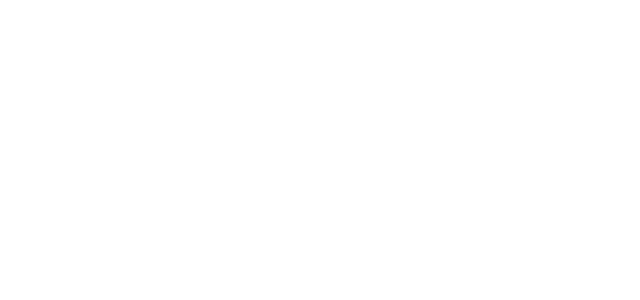
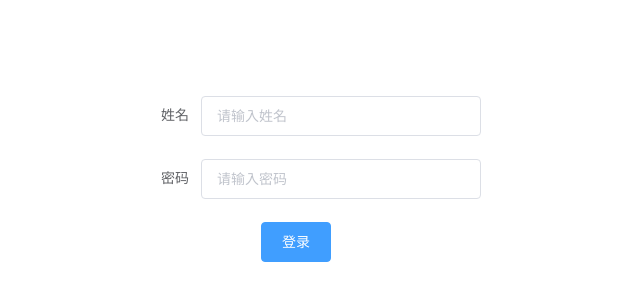
Before and after one commit to yuanbingbing/-, a Vue app: page /login in a window 1280 px wide. Shown: the part 72-372 px from the top of the page, without its empty margins (359-999 px from the left). Built offline with nearby package versions, Linux system fonts and the light colour scheme.

Commit message:
登录页面基本完毕

```diff
--- /dev/null
+++ b/src/components/login/login.vue
@@ -0,0 +1,99 @@
+<template>
+  <el-container id="inputLogin" size="mini">
+    <el-form :model="form"  ref="form" :rules="rules2"   id="froms" label-position="right" label-width="180px" status-icon>
+      <el-form-item label="姓名" label-width="120px" prop="name">
+        <el-input type="text" v-model="form.name" style="width: 280px;" placeholder="请输入姓名" auto-complete="off"></el-input>
+      </el-form-item>
+      <el-form-item label="密码" label-width="120px" prop="pass">
+        <el-input type="password" v-model="form.pass" style="width: 280px;" placeholder="请输入密码"></el-input>
+      </el-form-item>
+      <el-form-item>
+        <el-button type="primary" v-on:click="submitForm()">登录</el-button>
+      </el-form-item>
+    </el-form>
+  </el-container>
+</template>
+<script>
+export default{
+  data () {
+    // 定义验证姓名的方法
+    var validateName = (rulus, value, callback) => {
+      // 判断value是否为空
+      if (!value) {
+        return callback(new Error('姓名不能为空'))
+      }
+      // 判断输入的是否为汉字
+      // 定义判断汉字的正则表达式
+      var han = /[\u4e00-\u9fa5]{2,4}/
+      var hans = han.test(value)
+      if (!hans) {
+        callback(new Error('请输入正确的姓名'))
+        this.tName = false
+      } else {
+        callback()
+        // 姓名验证通过之后将标记改为true
+        this.tName = true
+      }
+    }
+    // 定义验证密码的函数
+    var validatePass = (rulus, value, callback) => {
+      // 判断密码是否为空
+      if (value === '') {
+        callback(new Error('密码不能为空'))
+      }
+      // 定义判断密码长度的正则
+      var pwd = /^[a-z0-9]{1}[a-z0-9_]{5,15}$/
+      if (!(pwd.test(value))) {
+        callback(new Error('请输入首字符为字母或数字的6-16位的字母数字组合'))
+        this.tPwd = false
+      } else {
+        callback()
+        // 密码验证通过之后将标记改为true
+        this.tPwd = true
+      }
+    }
+    return {
+    // 定义表单的数据
+      form: {
+        name: '',
+        pass: '',
+        // 定义验证姓名的标记
+        tName: false,
+        // 定义验证密码的标记
+        tPwd: false
+      },
+      rules2: {
+        // 定义验证姓名的方法
+        name: [
+          {validator: validateName, trigger: 'blur'}
+        ],
+        // 定义验证密码的方法
+        pass: [
+          {validator: validatePass, trigger: 'blur'}
+        ]
+      }
+    }
+  },
+  methods: {
+    // 定义表单的提交事件
+    submitForm () {
+      // 判断用户名和密码是否正确
+      if (this.tName && this.tPwd) {
+      }
+    }
+  }
+}
+</script>
+<style lang="scss" scoped="" type="text/css">
+/*定义容器的宽度和大小开始*/
+#inputLogin{
+  width: 100%;
+  height: 600px;
+}
+/*定义表单开始*/
+#froms{
+  margin:160px auto;
+}
+/*定义表单结束*/
+/*定义容器的宽度和大小结束*/
+</style>
```
Also changed, not shown: src/components/home/home.vue (added, +7 -0 lines), src/components/leftNav/leftNav.vue (+12 -0 lines), src/router/index.js (+12 -2 lines).
